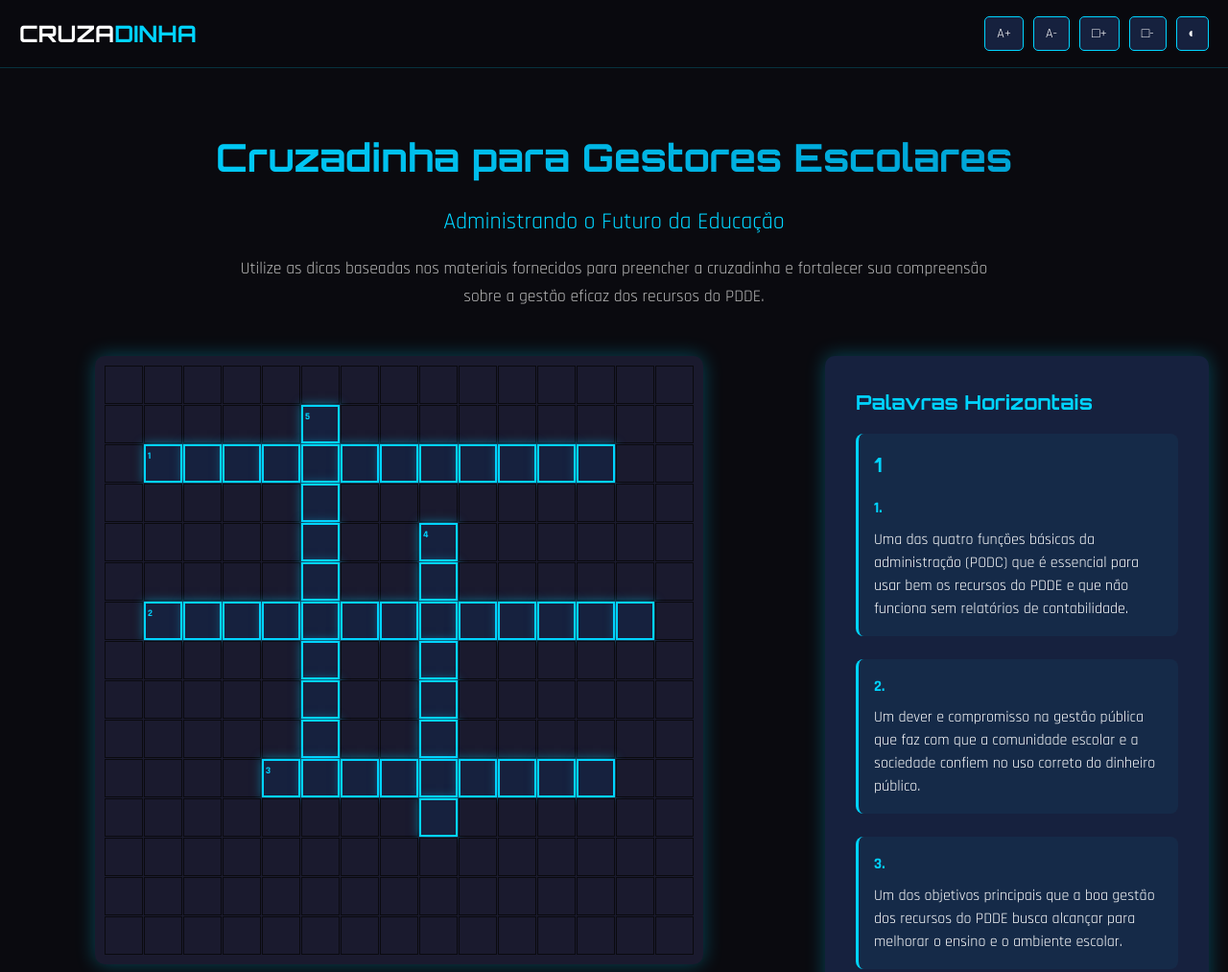
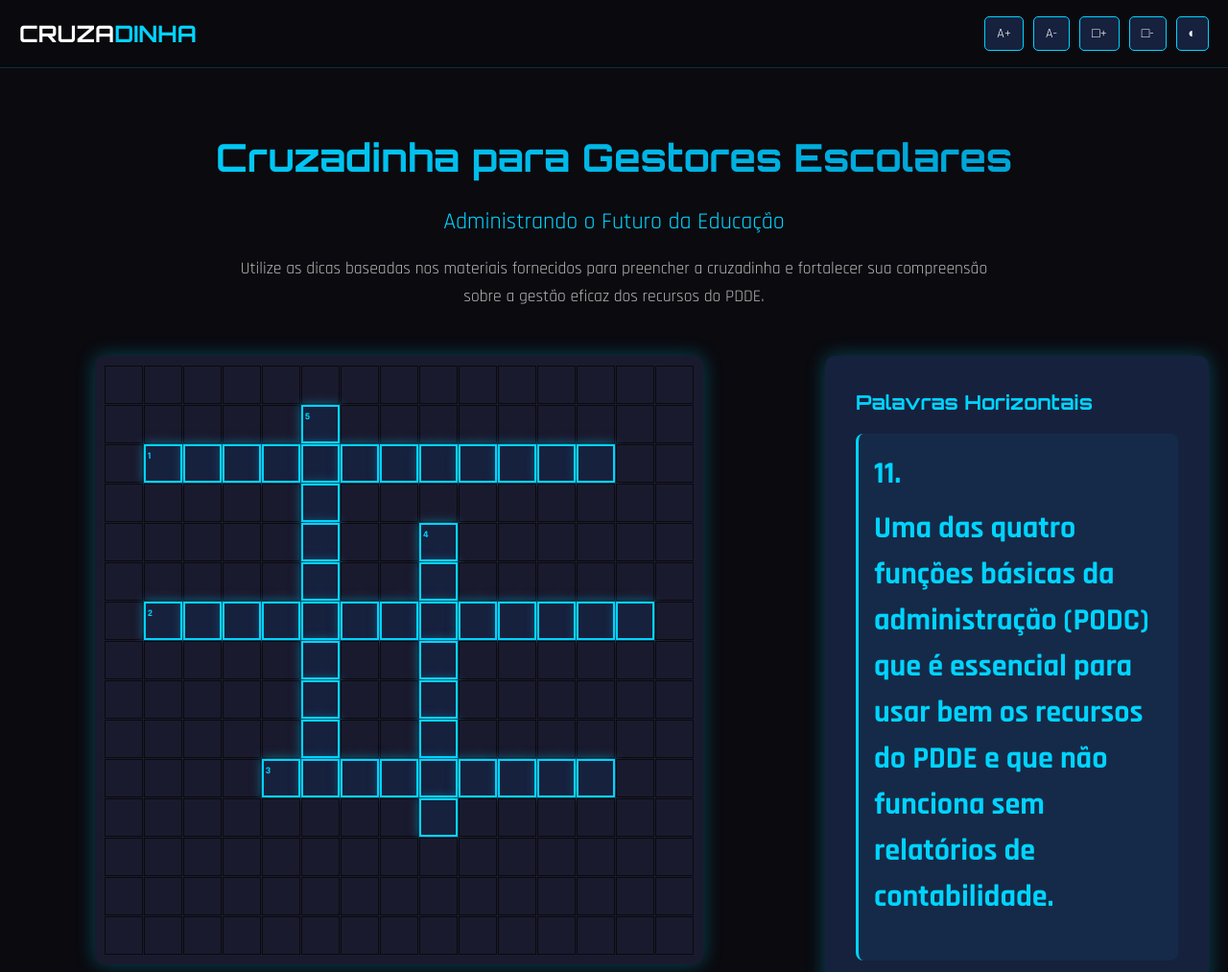
Before and after one commit to Clebermat2/GamificacaoUFU, a plain HTML site: page index.html in a window 1280 px wide. Shown: the top 1013 px of the page at 96% size. Drawn offline with Linux system fonts and the light colour scheme.

Commit message:
Update index.html

```diff
--- a/index.html
+++ b/index.html
@@ -45,7 +45,7 @@
                         <h2>Palavras Horizontais</h2>
                         <div class="clue-list">
                             <div class="clue-item" data-word="1">
-                                <span class="clue-number"><h2>1</h2>1.</span>
+                                <span class="clue-number"><h1>1</h>1.</span>
                                 <span class="clue-text">Uma das quatro funções básicas da administração (PODC) que é essencial para usar bem os recursos do PDDE e que não funciona sem relatórios de contabilidade.</span>
                                 <span class="clue-answer" aria-label="12 letras">PLANEJAMENTO</span>
                             </div>
```
